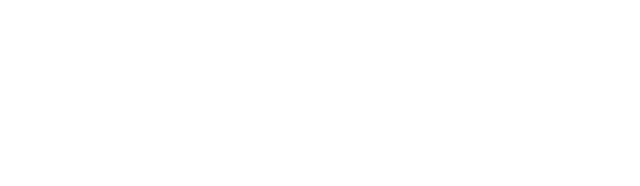
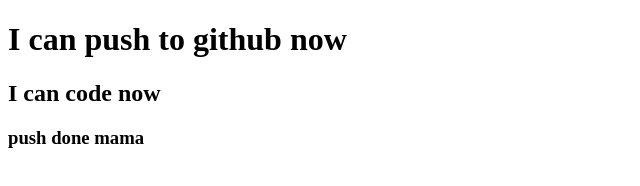
Before and after one commit to mdsanuarmahmud/my-first-repo, a plain HTML site: page index.html in a window 1280 px wide. Shown: the whole page, without its empty margins (0-640 px from the left). Drawn offline with Linux system fonts and the light colour scheme.

Commit message:
added header

```diff
--- a/index.html
+++ b/index.html
@@ -7,6 +7,8 @@
     <title>My First Repo</title>
 </head>
 <body>
-
+    <h1>I can push to github now</h1>
+    <h2>I can code now</h2>
+    <h3>push done mama</h3>
 </body>
 </html>
```
